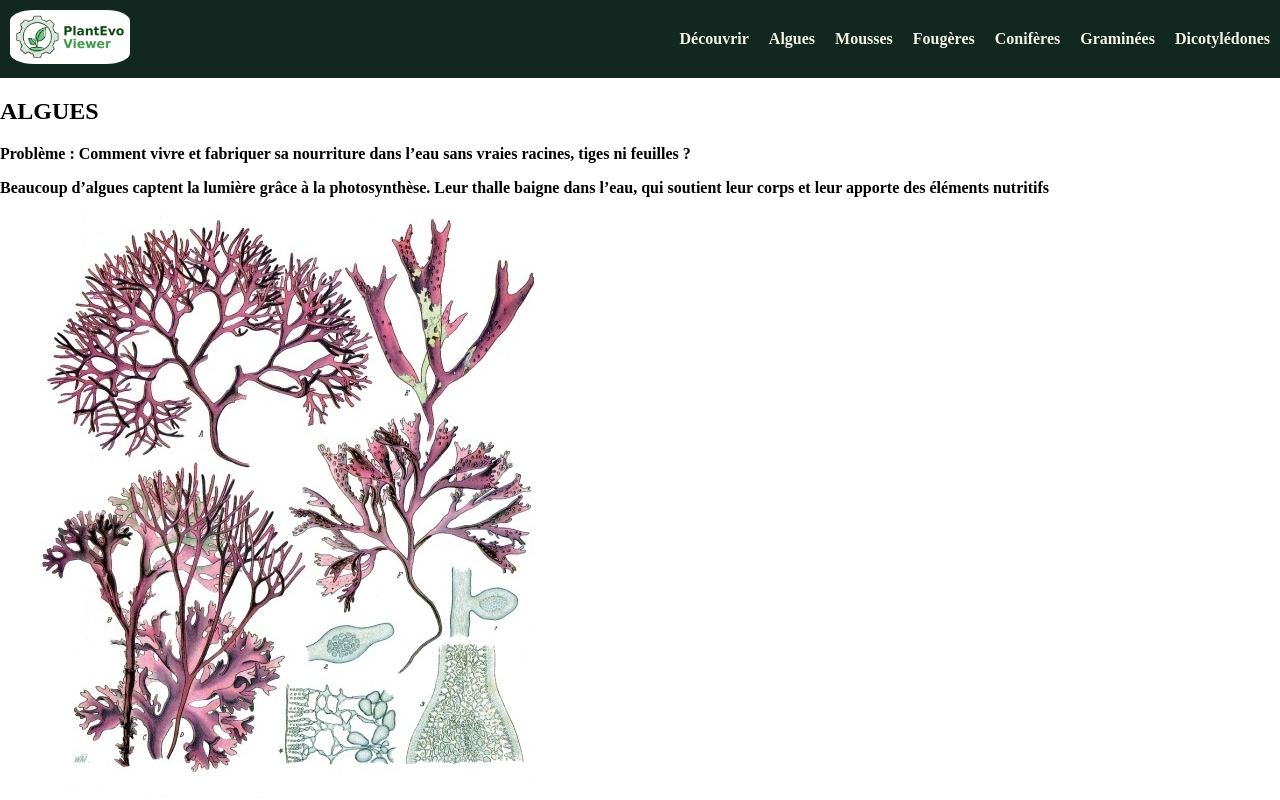
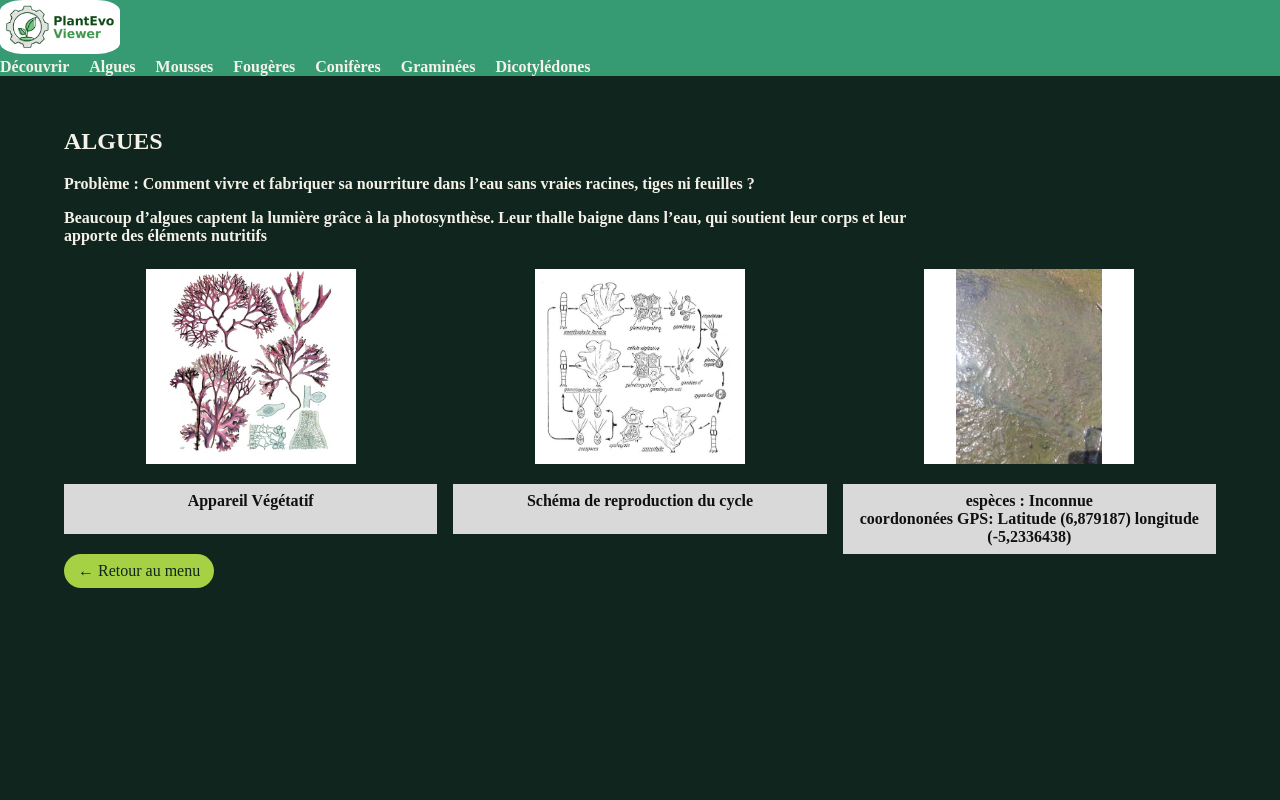
Before and after one commit to rengoku-coder/BRIEF-PROJET-PLANT-EVO-VIEWER, a plain HTML site: page algues.html in a window 1280 px wide. Shown: the top 800 px of the page. Drawn offline with Linux system fonts and the light colour scheme.

Commit message:
conception du CSS du html de groupe algues avec beaucoup de difficultés et conception encore floue de CSS

```diff
--- a/algues.html
+++ b/algues.html
@@ -7,8 +7,8 @@
     <title>Les Algues</title>
 </head>
 <body>
-    <header class="NavBar">
-        <a href="#accueil" class="logoEvo">
+    <header class="NavBar-algues">
+        <a href="index.html" class="logoEvo">
     <img src="./image/PlantEvoViewer_horizontal.png" alt="PlantEvo Viewer, accueil">
   </a>
 
--- a/style.css
+++ b/style.css
@@ -264,3 +264,55 @@ nav a:hover {
 .footer p {
   margin: 4px 0;
 }
+.NavBar-algues {
+    background-color: #369B72;
+}
+.fiche-algue {
+    min-height: 100vh;
+    padding: 32px 5%;
+    background-color: #10251E;
+    color: #F4F1E8;
+}
+.fiche-algue .accueil-algues {
+    max-width: 850px;
+  font-weight: bold;
+}
+.fiche-algue .info-algues {
+  display: grid;
+  grid-template-columns: repeat(3, minmax(0, 1fr));
+  gap: 16px;
+  margin-top: 24px;
+  align-items: start;
+}
+
+.fiche-algue .info-algues figure {
+  min-width: 0;
+  margin: 0;
+  text-align: center;
+}
+
+.fiche-algue .info-algues img {
+  display: block;
+  width: 100%;
+  max-width: 210px;
+  height: 195px;
+  margin: 0 auto;
+  object-fit: contain;
+  background-color: white;
+}
+
+.fiche-algue .info-algues figcaption {
+  min-height: 50px;
+  margin-top: 20px;
+  padding: 8px;
+  background-color: #D9D9D9;
+  color: #111111;
+  text-align: center;
+  font-weight: bold;
+}
+
+@media (max-width: 700px) {
+  .fiche-algue .info-algues {
+    grid-template-columns: 1fr;
+  }
+}
```
